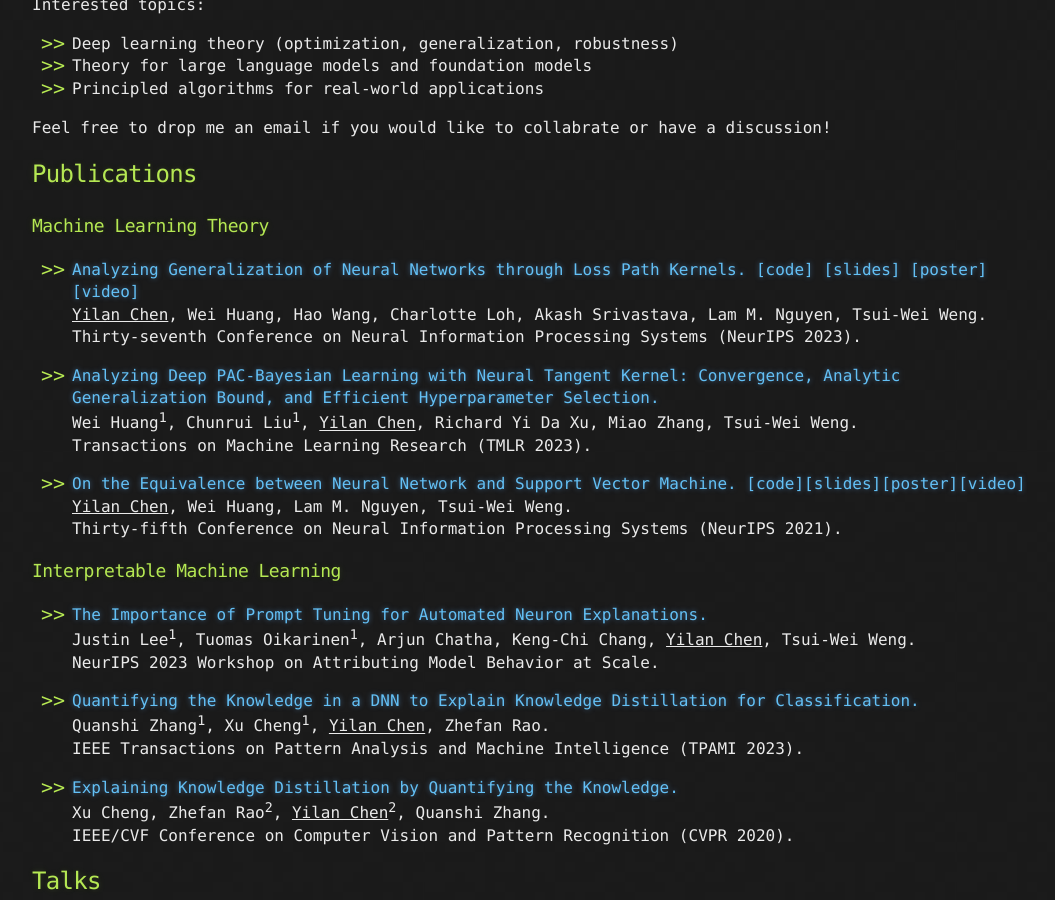
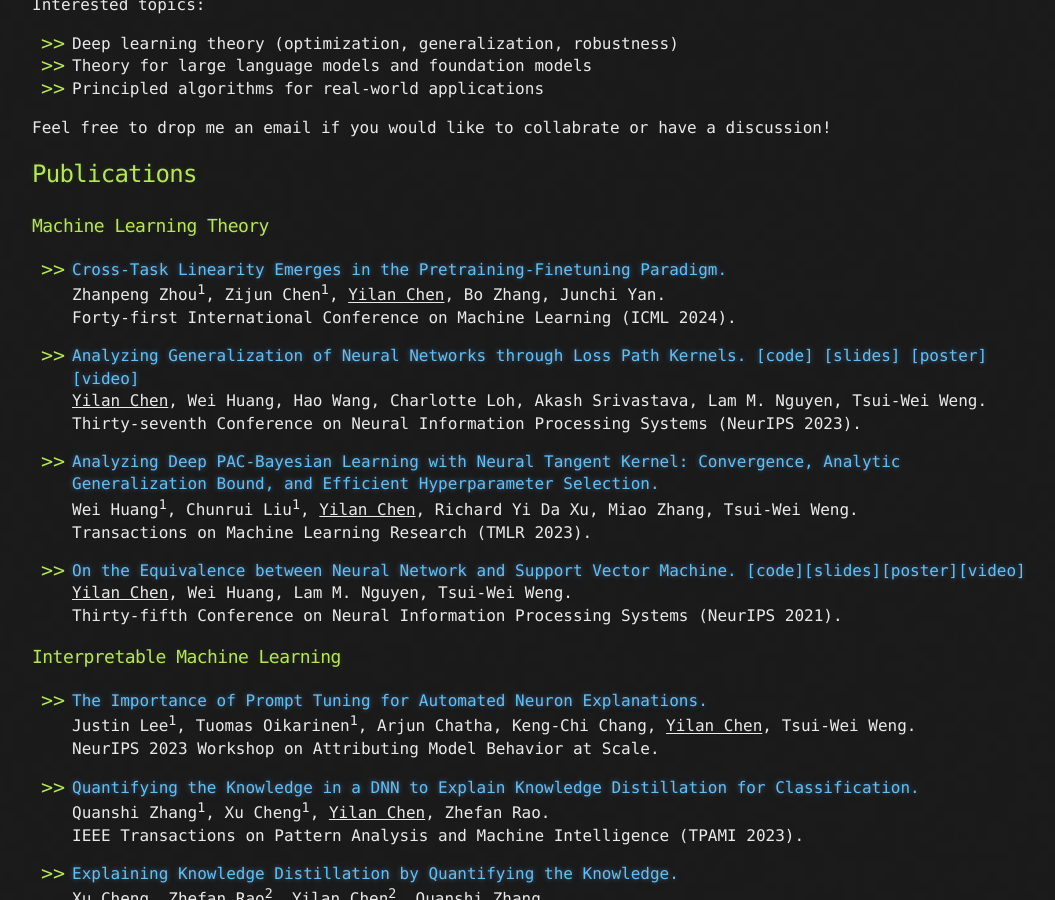
Before and after one commit to yilanchen6/yilanchen6.github.io, a Jekyll site: the page built from index.md, in a window 1280 px wide and 900 px high, scrolled down 613 px. Shown: the whole window, without its empty margins (108-1163 px from the left). Built offline with Jekyll 4.4.1, drawn with Linux system fonts in a browser that asks for light colours.

Commit message:
Update index.md

```diff
--- a/index.md
+++ b/index.md
@@ -56,9 +56,9 @@ Feel free to drop me an email if you would like to collabrate or have a discussi
 ## Publications
 
 ### Machine Learning Theory
-<!-- - [Cross-Task Linearity Emerges in the Pretraining-Finetuning Paradigm.](https://arxiv.org/pdf/2402.03660.pdf)<br>
+- [Cross-Task Linearity Emerges in the Pretraining-Finetuning Paradigm.](https://arxiv.org/pdf/2402.03660.pdf)<br>
 Zhanpeng Zhou<sup>1</sup>, Zijun Chen<sup>1</sup>, <u>Yilan Chen</u>, Bo Zhang, Junchi Yan.<br>
-Forty-first International Conference on Machine Learning (ICML 2024). -->
+Forty-first International Conference on Machine Learning (ICML 2024).
 
 - [Analyzing Generalization of Neural Networks through Loss Path Kernels.](https://openreview.net/pdf?id=8Ba7VJ7xiM) [[code]](https://github.com/Trustworthy-ML-Lab/NN-LPK) [[slides]](/files/LPK.pdf) [[poster]](/files/LPK_poster.pdf) [[video]](https://nips.cc/virtual/2023/poster/72664)<br>
 <u>Yilan Chen</u>, Wei Huang, Hao Wang, Charlotte Loh, Akash Srivastava, Lam M. Nguyen, Tsui-Wei Weng.<br>
```
